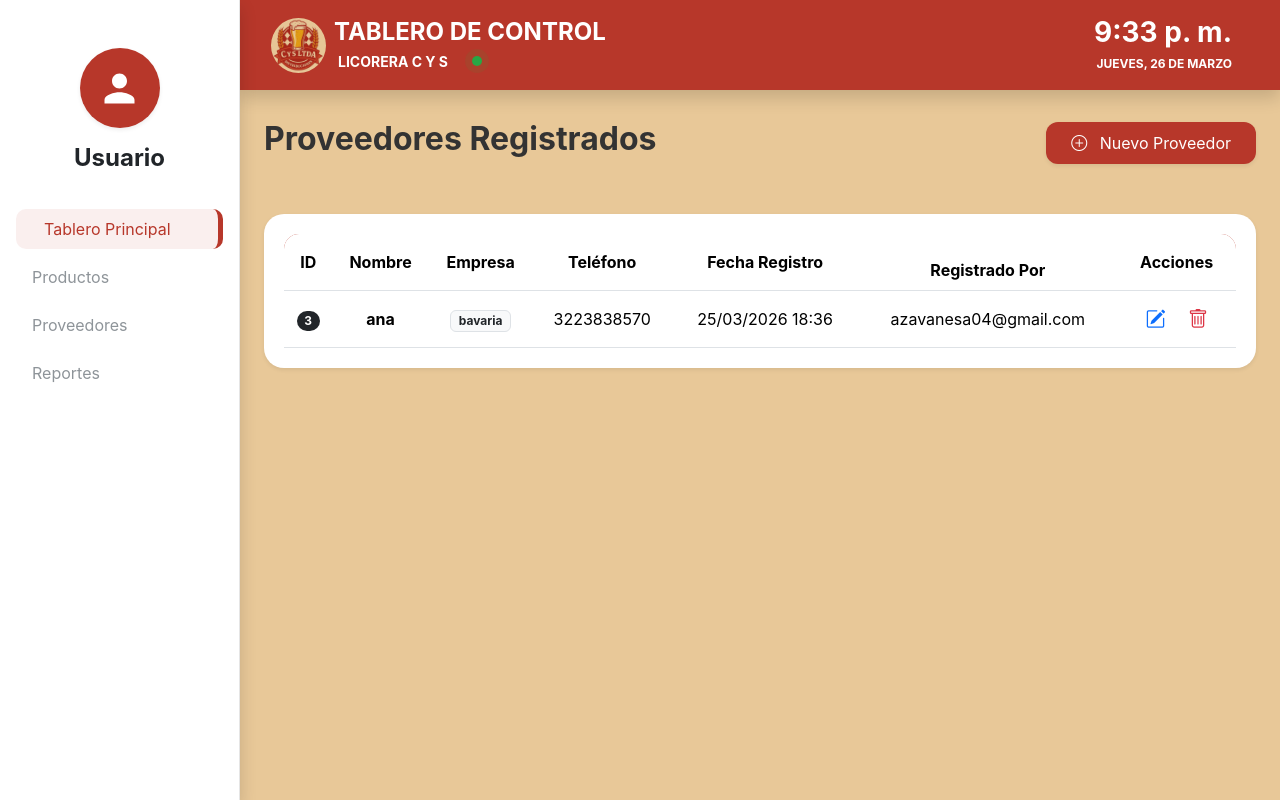
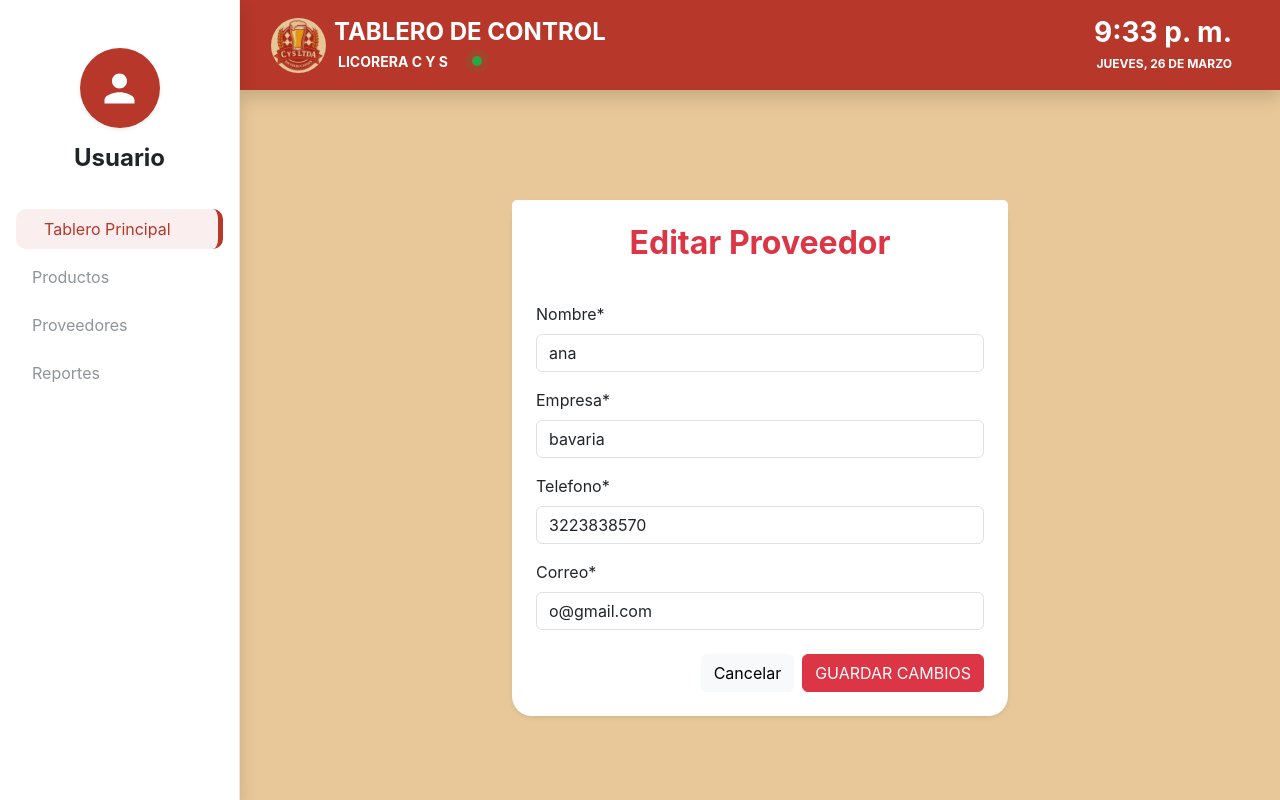
Before and after one commit to foxescar07/licorera, a Django app: page /proveedores/editar-proveedor/3/ in a window 1280 px wide. Run offline with Django 5.2, Linux system fonts and the light colour scheme; data comes from the database, SQL or seed files in the repository; both versions use the stored data as it was after the commit; some libraries are stand-ins or nearby versions.

Commit message:
fixe:editar proveedor

```diff
--- a/proveedores/forms.py
+++ b/proveedores/forms.py
@@ -2,24 +2,18 @@ from django import forms
 from .models import Proveedor
 
 class ProveedorForm(forms.ModelForm):
+    telefono = forms.CharField(
+        widget=forms.TextInput(attrs={
+            'class': 'form-control',
+            'placeholder': 'Ej: 3101234567',
+            'type': 'tel',            # Indica que es un teléfono
+            'minlength': '10',        # Mínimo 10 caracteres
+            'maxlength': '10',        # Máximo 10 caracteres (Bloquea el teclado al llegar a 10)
+            'pattern': '[0-9]{10}',   # Solo permite números y exactamente 10
+            'required': 'required'    # Campo obligatorio
+        })
+    )
+
     class Meta:
         model = Proveedor
         fields = ['nombre', 'empresa', 'telefono', 'correo']
-
-    def clean_correo(self):
-        correo = self.cleaned_data.get('correo')
-        queryset = Proveedor.objects.filter(correo=correo)
-        if self.instance.pk:
-            queryset = queryset.exclude(pk=self.instance.pk)
-        if queryset.exists():
-            raise forms.ValidationError("Este correo ya está registrado.")
-        return correo
-
-    def clean_telefono(self):
-        telefono = self.cleaned_data.get('telefono')
-        queryset = Proveedor.objects.filter(telefono=telefono)
-        if self.instance.pk:
-            queryset = queryset.exclude(pk=self.instance.pk)
-        if queryset.exists():
-            raise forms.ValidationError("Este teléfono ya está registrado.")
-        return telefono
--- /dev/null
+++ b/proveedores/templates/proveedores/editar_proveedor.html
@@ -0,0 +1,26 @@
+{% extends "base.html" %}
+{% load crispy_forms_tags %}
+
+{% block content %}
+<div class="container mt-5 pt-5">
+    <div class="row justify-content-center">
+        <div class="col-md-6">
+            <div class="card border-0 shadow-sm" style="border-radius: 20px;">
+                <div class="card-header bg-white border-0 pt-4 text-center">
+                    <h2 class="fw-bold" style="color: #dc3545;">Editar Proveedor</h2>
+                </div>
+                <div class="card-body p-4">
+                    <form method="POST">
+                        {% csrf_token %}
+                        {{ form|crispy }}
+                        <div class="d-flex justify-content-end mt-4">
+                            <a href="{% url 'proveedores' %}" class="btn btn-light me-2">Cancelar</a>
+                            <button type="submit" class="btn btn-danger text-white">GUARDAR CAMBIOS</button>
+                        </div>
+                    </form>
+                </div>
+            </div>
+        </div>
+    </div>
+</div>
+{% endblock %}
--- a/proveedores/templates/proveedores/proveedor.html
+++ b/proveedores/templates/proveedores/proveedor.html
@@ -1,6 +1,7 @@
 {% extends "base.html" %}
 {% load static %}
 {% load crispy_forms_tags %}
+
 
 {% block header_title %}GESTIÓN DE PROVEEDORES{% endblock %}
 
@@ -43,6 +44,7 @@
                             <a href="{% url 'editar_proveedor' proveedor.id %}" class="btn btn-sm text-primary fs-5 ">
                                 <i class="bi bi-pencil-square"></i>
                             </a>
+
                             <a href="{% url 'eliminar_proveedor' proveedor.id %}" class="btn btn-sm text-danger fs-5"
                                onclick="return confirm('¿Estás seguro de eliminar este proveedor?');">
                                 <i class="bi bi-trash"></i>
--- a/proveedores/templates/proveedores/proveedor_editar.html
+++ /dev/null
@@ -1 +0,0 @@
-exten
--- a/proveedores/views.py
+++ b/proveedores/views.py
@@ -2,22 +2,27 @@ from django.shortcuts import render, redirect, get_object_or_404
 from .models import Proveedor
 from .forms import ProveedorForm
 from django.contrib.auth.models import User
+from django.contrib import messages
 
 def inicio_proveedores(request):
     if request.method == 'POST':
         form = ProveedorForm(request.POST)
         if form.is_valid():
             proveedor = form.save(commit=False)
-            user = User.objects.first()
-            if user:
-                proveedor.registrado_por = user
-                proveedor.save()
-                return redirect('proveedores')
+            # Intenta usar el usuario logueado, si no, el primero de la BD
+            user = request.user if request.user.is_authenticated else User.objects.first()
+            proveedor.registrado_por = user
+            proveedor.save()
+            messages.success(request, "Proveedor guardado con éxito.")
+            return redirect('proveedores')
     else:
         form = ProveedorForm()
 
-    proveedores = Proveedor.objects.all()
-    return render(request, 'proveedores/proveedor.html', {'form': form, 'proveedores': proveedores})
+    proveedores = Proveedor.objects.all().order_by('-id')
+    return render(request, 'proveedores/proveedor.html', {
+        'form': form,
+        'proveedores': proveedores
+    })
 
 def editar_proveedor(request, id):
     proveedor = get_object_or_404(Proveedor, id=id)
@@ -25,19 +30,18 @@ def editar_proveedor(request, id):
         form = ProveedorForm(request.POST, instance=proveedor)
         if form.is_valid():
             form.save()
+            messages.success(request, "Proveedor actualizado.")
             return redirect('proveedores')
     else:
         form = ProveedorForm(instance=proveedor)
 
-    proveedores = Proveedor.objects.all()
-    return render(request, 'proveedores/proveedor.html', {
+    return render(request, 'proveedores/editar_proveedor.html', {
         'form': form,
-        'proveedores': proveedores,
-        'editando': True,
-        'proveedor_id': id
+        'proveedor': proveedor
     })
 
 def eliminar_proveedor(request, id):
     proveedor = get_object_or_404(Proveedor, id=id)
     proveedor.delete()
+    messages.warning(request, "Proveedor eliminado.")
     return redirect('proveedores')
--- a/templates/base.html
+++ b/templates/base.html
@@ -9,8 +9,6 @@
     <link href="https://cdn.jsdelivr.net/npm/bootstrap@5.3.8/dist/css/bootstrap.min.css" rel="stylesheet" integrity="sha384-sRIl4kxILFvY47J16cr9ZwB07vP4J8+LH7qKQnuqkuIAvNWLzeN8tE5YBujZqJLB" crossorigin="anonymous">
    <link href="https://cdn.jsdelivr.net/npm/bootstrap@5.3.3/dist/css/bootstrap.min.css" rel="stylesheet" integrity="sha384-QWTKZyjpPEjISv5WaRU9OFeRpok6YctnYmDr5pNlyT2bRjXh0JMhjY6hW+ALEwIH" crossorigin="anonymous">
   <link rel="stylesheet" href="https://cdn.jsdelivr.net/npm/bootstrap-icons@1.11.3/font/bootstrap-icons.min.css">
-    {% comment %} <link href="https://cdn.jsdelivr.net/npm/bootstrap@5.3.0/dist/css/bootstrap.min.css" rel="stylesheet"> {% endcomment %}
-    {% comment %} <link href="https://fonts.googleapis.com/css2?family=Inter:wght@400;700&display=swap" rel="stylesheet"> {% endcomment %}
     <link rel="stylesheet" href="{% static 'css/style.css' %}">
 </head>
 
@@ -20,6 +18,20 @@
     {% include 'partials/aside.html' %}
 
     <main class="pt-5 mt-4" style="margin-left:240px;">
+
+        <div class="container-fluid px-4 pt-4 mt-2"> {% if messages %}
+                {% for message in messages %}
+                    <div class="alert alert-dismissible fade show shadow-sm border-0 d-flex align-items-center mb-4"
+                         role="alert"
+                         style="border-left: 5px solid var(--sasa-rojo); border-radius: 12px; background: white; min-height: 60px;">
+
+                        <i class="bi bi-info-circle-fill me-3 fs-5" style="color: var(--sasa-rojo);"></i>
+                        <div class="fw-bold" style="color: #333; margin-top: 2px;">{{ message }}</div>
+                        <button type="button" class="btn-close" data-bs-dismiss="alert" aria-label="Close" style="top: 50%; transform: translateY(-50%);"></button>
+                    </div>
+                {% endfor %}
+            {% endif %}
+        </div>
         <div class="tab-content">
         </div>
         {% block content %}
@@ -28,12 +40,8 @@
     </main>
 
     <script src="https://cdn.jsdelivr.net/npm/bootstrap@5.3.0/dist/js/bootstrap.bundle.min.js"></script>
-
-    {% comment %} <script src="{% static "js/reloj.js" %}"></script> {% endcomment %}
-    {% comment %} <script src="https://cdn.jsdelivr.net/npm/chart.js"></script> {% endcomment %}
     <script src="{% static 'js/java.js' %}"></script>
     {% block js %}
-    {# Aquí se cargarán scripts específicos como graficas.js desde otras páginas #}
     {% endblock %}
 </body>
 </html>
```
Also changed, not shown: db.sqlite3.
